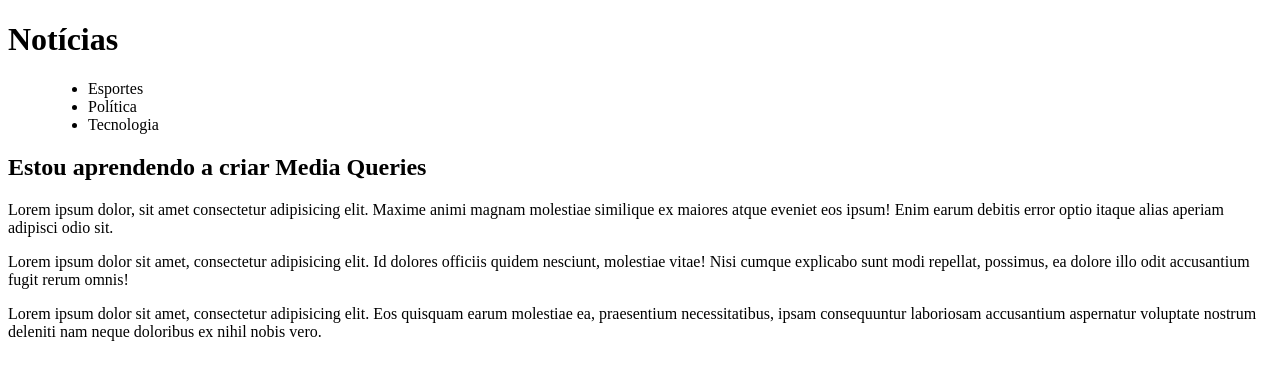
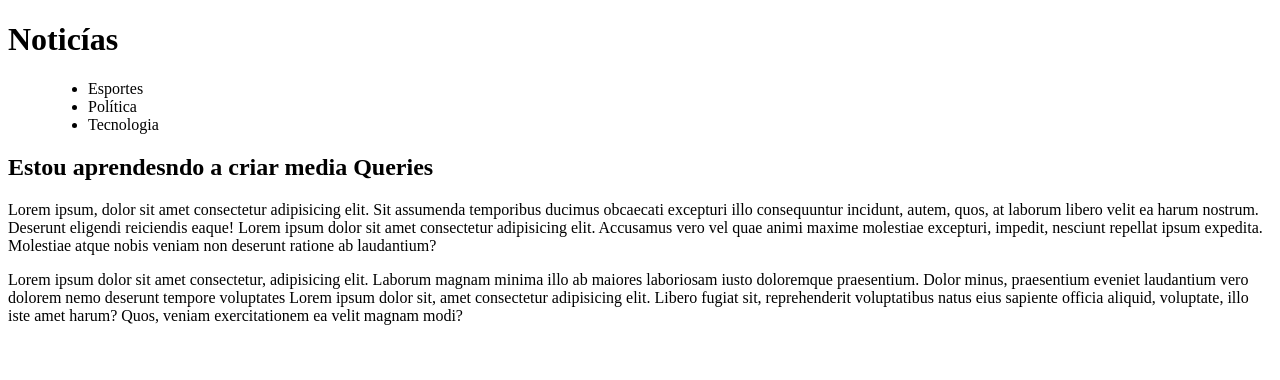
Before and after one commit to Devisonlucas/Html-CSS, a plain HTML site: page exercicios/ex026/mq001/index.html in a window 1280 px wide. Drawn offline with Linux system fonts and the light colour scheme.

Commit message:
atualizando o exercicio

```diff
--- a/exercicios/ex026/mq001/index.html
+++ b/exercicios/ex026/mq001/index.html
@@ -3,31 +3,30 @@
 <head>
     <meta charset="UTF-8">
     <meta name="viewport" content="width=device-width, initial-scale=1.0">
-  <title>Media query</title>
-  <!--Chamadas de Media Query-->
+    <title>exercitando</title>
     <link rel="stylesheet" href="estilos/tela.css" media="screen">
-  <link rel="stylesheet" href="estilos/impressora.css" media="print">
-
+    <link rel="stylesheet" href="estilos/impressao" media="print">
 </head>
 <body>
     <header>
-    <h1>Notícias</h1>
+        <h1>Noticías</h1>
         <menu>
             <ul>
                 <li>Esportes</li>
                 <li>Política</li>
                 <li>Tecnologia</li>
+
             </ul>
         </menu>
     </header>
     <main>
         <article>
-       <h2>Estou aprendendo a criar Media Queries</h2>
-       <p>Lorem ipsum dolor, sit amet consectetur adipisicing elit. Maxime animi magnam molestiae similique ex maiores atque eveniet eos ipsum! Enim earum debitis error optio itaque alias aperiam adipisci odio sit.</p>
+            <h2>Estou aprendesndo a criar media Queries</h2>
+             <p>Lorem ipsum, dolor sit amet consectetur adipisicing elit. Sit assumenda temporibus ducimus obcaecati excepturi illo consequuntur incidunt, autem, quos, at laborum libero velit ea harum nostrum. Deserunt eligendi reiciendis eaque!
 
-       <p>Lorem ipsum dolor sit amet, consectetur adipisicing elit. Id dolores officiis quidem nesciunt, molestiae vitae! Nisi cumque explicabo sunt modi repellat, possimus, ea dolore illo odit accusantium fugit rerum omnis!</p>
-
-       <p>Lorem ipsum dolor sit amet, consectetur adipisicing elit. Eos quisquam earum molestiae ea, praesentium necessitatibus, ipsam consequuntur laboriosam accusantium aspernatur voluptate nostrum deleniti nam neque doloribus ex nihil nobis vero.</p>
+                Lorem ipsum dolor sit amet consectetur adipisicing elit. Accusamus vero vel quae animi maxime molestiae excepturi, impedit, nesciunt repellat ipsum expedita. Molestiae atque nobis veniam non deserunt ratione ab laudantium?
+                <p>Lorem ipsum dolor sit amet consectetur, adipisicing elit. Laborum magnam minima illo ab maiores laboriosam iusto doloremque praesentium. Dolor minus, praesentium eveniet laudantium vero dolorem nemo deserunt tempore voluptates Lorem ipsum dolor sit, amet consectetur adipisicing elit. Libero fugiat sit, reprehenderit voluptatibus natus eius sapiente officia aliquid, voluptate, illo iste amet harum? Quos, veniam exercitationem ea velit magnam modi?
+             </p>
 
         </article>
     </main>
--- /dev/null
+++ b/exercicios/ex026/style.css
@@ -0,0 +1,22 @@
+@charset "UTF-8";
+
+@media all {
+    *{
+    margin: 0px;
+    padding: 0px;
+
+}
+}
+html, body {
+background-color: deeppink;
+}
+
+@media screen and (orientation: portrait) {
+
+b
+}
+
+@media screen and (orientation: landscape) {
+
+
+}
```
Also changed, not shown: exercicios/ex026/exercitando.html (added, +21 -0 lines). Lines whose indentation alone changed are shown as unchanged.
